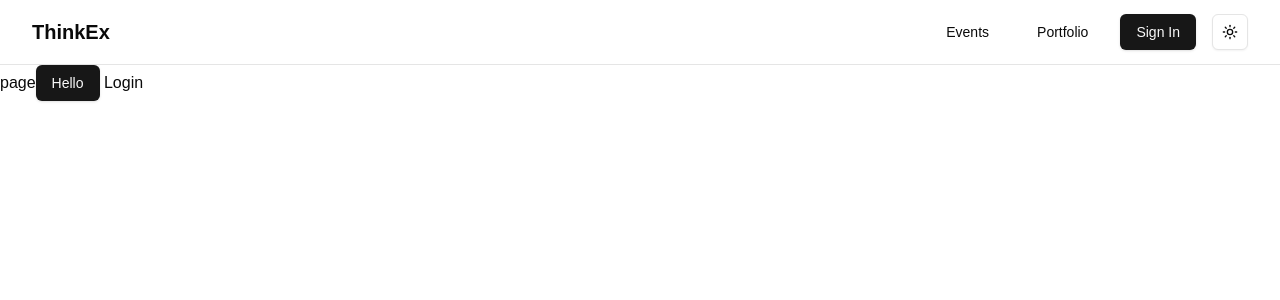
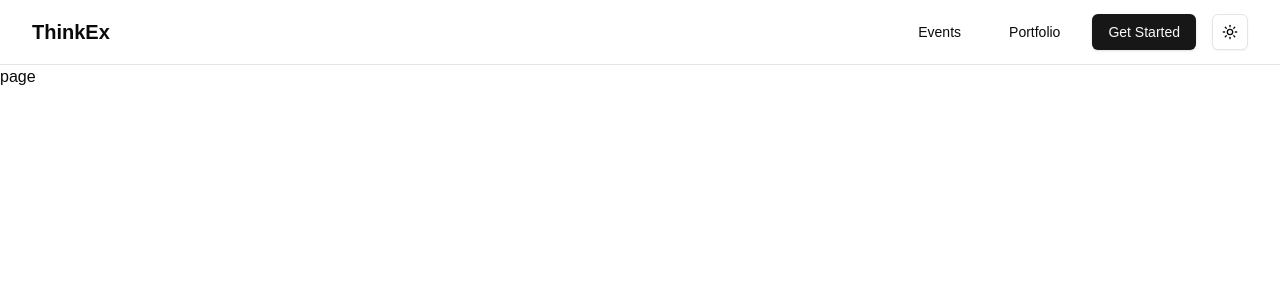
Before and after one commit to rushikeshg25/ThinkEx, a Next.js app in the folder web/: page / in a window 1280 px wide. Shown: the top 300 px of the page. Built offline with nearby package versions, Linux system fonts and the light colour scheme; no server answers.

Commit message:
ref: Login button in Navbar

```diff
--- a/web/app/page.tsx
+++ b/web/app/page.tsx
@@ -5,13 +5,7 @@ import { useToast } from "@/hooks/use-toast";
 
 const page = () => {
   const { toast } = useToast();
-  return (
-    <div>
-      page
-      <Button onClick={() => toast({ title: "Hello" })}>Hello</Button>
-      <a href="http://localhost:8080/auth/google"> Login </a>
-    </div>
-  );
+  return <div>page</div>;
 };
 
 export default page;
--- a/web/components/navbar.tsx
+++ b/web/components/navbar.tsx
@@ -21,7 +21,9 @@ const Navbar = () => {
             <Link href="/portfolio">
               <Button variant="ghost">Portfolio</Button>
             </Link>
-            <Button variant="default">Sign In</Button>
+            <Link href={`${process.env.BACKEND_URL}/auth/google`}>
+              <Button variant="default">Get Started</Button>
+            </Link>
             <ModeToggle />
           </div>
         </div>
```
Also changed, not shown: 2 other files (tests, documents, lock files or other folders).
